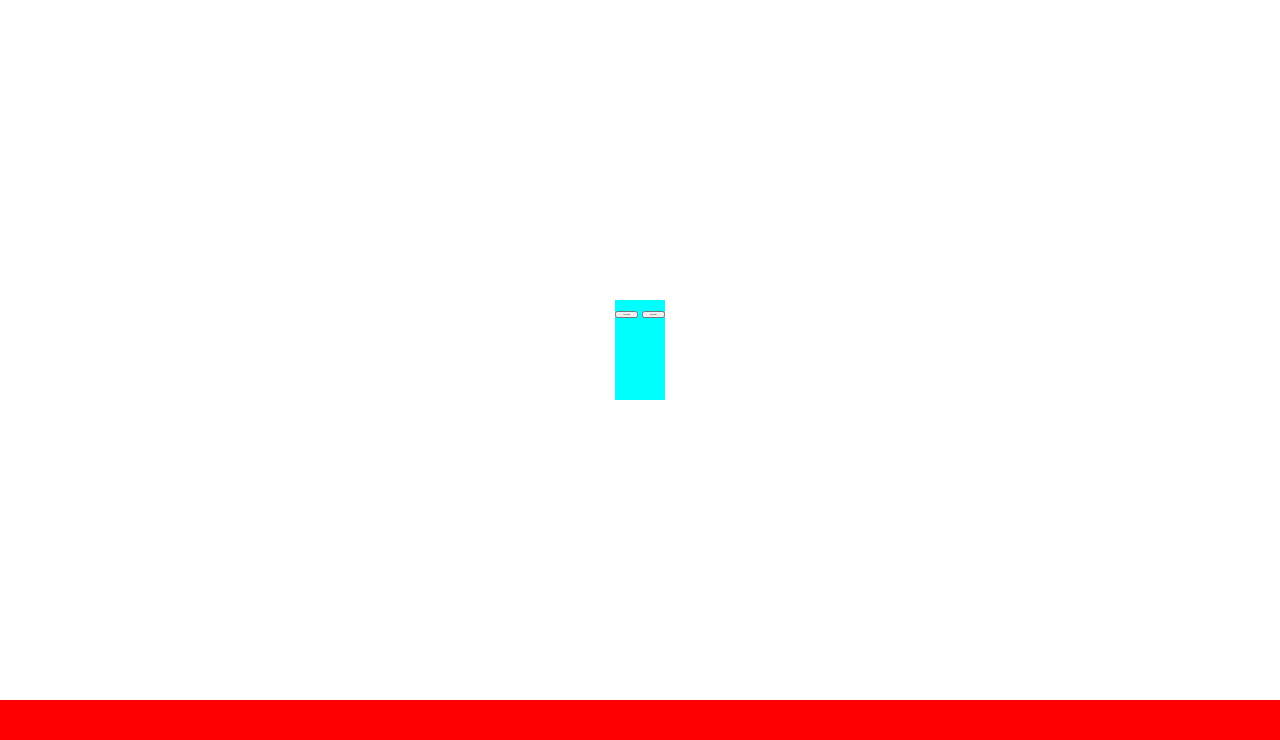
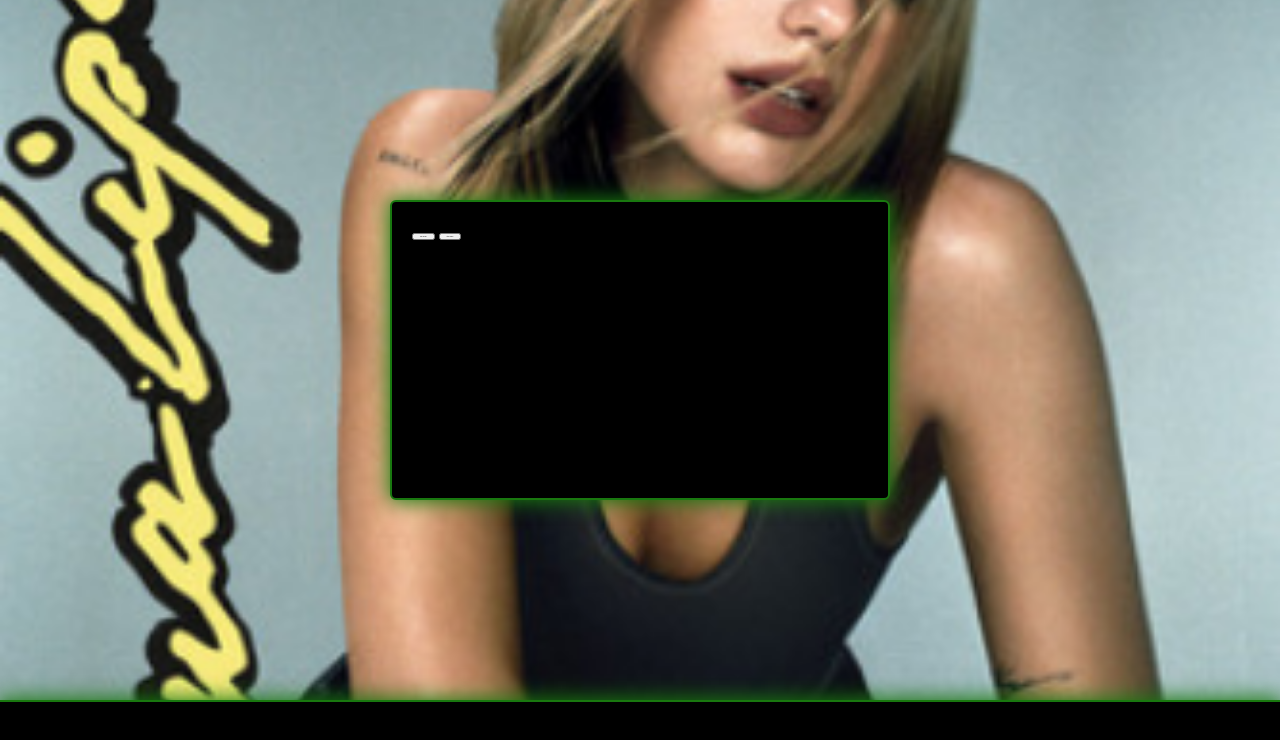
Before and after one commit to mahonya333/audio-player-js30, a plain HTML site: page audio-player/index.html in a window 1280 px wide. Drawn offline with Linux system fonts and the light colour scheme.

Commit message:
feat: add styles for player wrapper

```diff
--- a/audio-player/assets/css/style.css
+++ b/audio-player/assets/css/style.css
@@ -109,14 +109,26 @@ input[placeholder] {
     align-items: center;
     justify-content: center;
     flex: 1 0 auto;
+    background-image: url(../img/dontstartnow.png);
+    background-repeat: no-repeat;
+    background-position: center;
+    background-size: cover;
 }
 
 .player {
-    height: 100px;
-    background-color: aqua;
+    max-width: 500px;
+    width: 100%;
+    min-height: 300px;
+    padding: 20px;
+    border: 2px solid #19780f;
+    border-radius: 6px;
+    background-color: #000;
+    box-shadow: 0 0 20px 2px #19780f;
 }
 
 .footer {
     height: 100px;
-    background-color: red;
+    border-top: 2px solid #19780f;
+    background-color: #000;
+    box-shadow: 0 0 20px 2px #19780f;
 }
--- a/audio-player/assets/js/main.js
+++ b/audio-player/assets/js/main.js
@@ -7,6 +7,7 @@ function initialization() {
     const playBtn = document.querySelector('.player__play-btn');
     const pauseBtn = document.querySelector('.player__pause-btn');
     let isPlay = false;
+    const audioWrapper = document.querySelector(".main");
 
     playBtn.addEventListener('click', playAudio);
     pauseBtn.addEventListener('click', pauseAudio);
```
